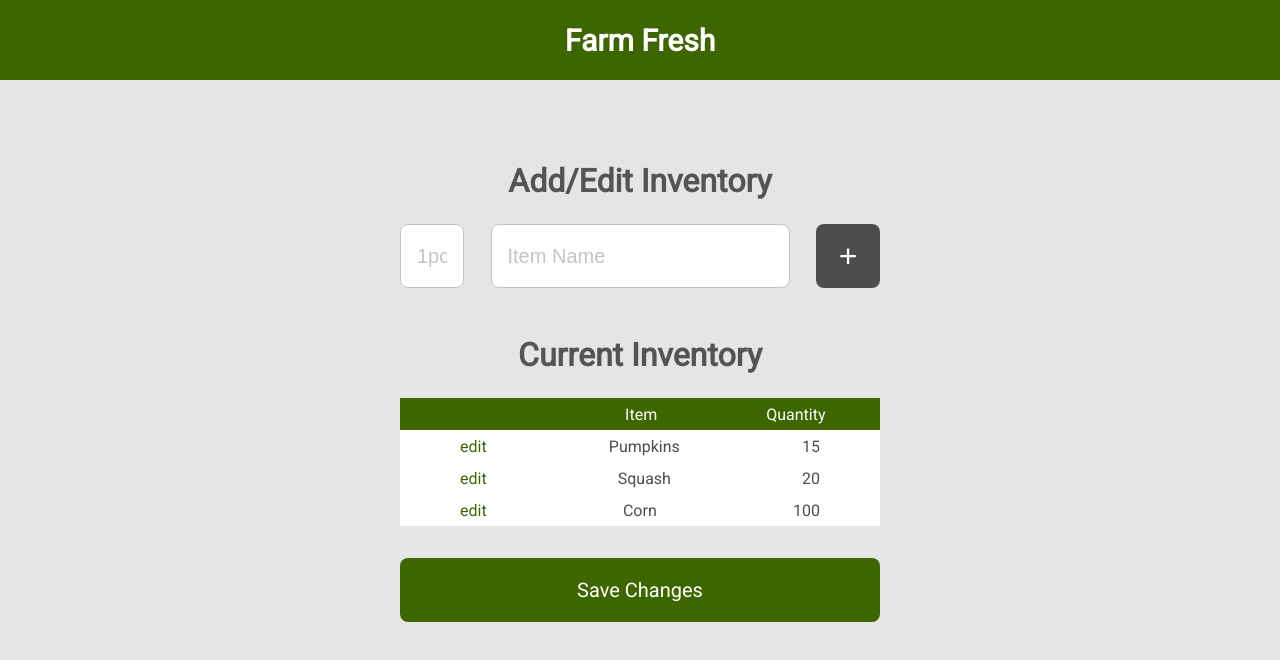
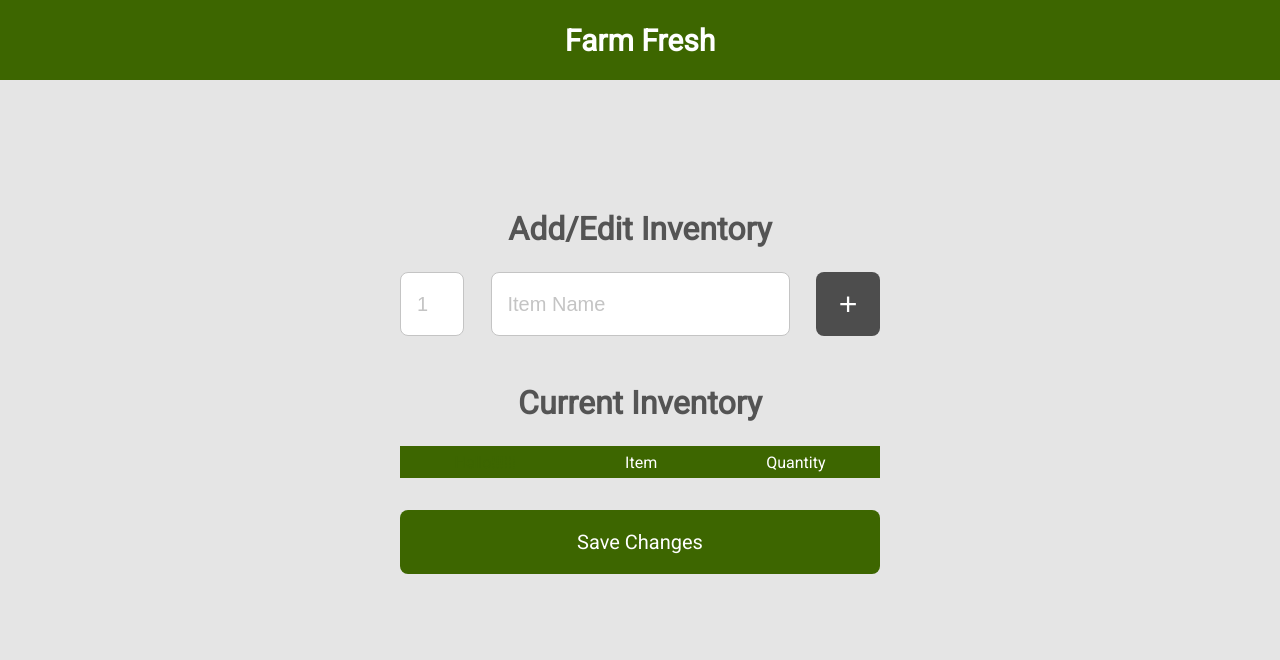
Before and after one commit to Code4Blessings/FarmFreshApp, a React (Create React App) app: page /farmer/inventory in a window 1280 px wide. Shown: the top 660 px of the page. Built offline with nearby package versions, Linux system fonts and the light colour scheme.

Commit message:
functionality and styling of table done

```diff
--- a/src/components/AddInventory.js
+++ b/src/components/AddInventory.js
@@ -1,9 +1,36 @@
-import React from "react";
-import {formik} from "formik";
+import React, {useState} from "react";
+import {Formik, Form, Field, ErrorMessage} from "formik";
 import Header from "./Header";
+import axios from 'axios';
+
+// validating form
+const validate = ({item_name, quantity}) => {
+	const errors = {};
+
+	// validating item_name
+	if (!item_name) {
+		errors.item_name = 'Please enter an item name';
+	} else if (item_name.length < 2) {
+		errors.item_name= 'The item name must have more than two characters';
+    } else if (/\d/.test(item_name) === true) {
+        errors.item_name= 'The item name cannot contain a number';
+    }
+    ;
+
+	// validating quantity
+	if (!quantity) {
+		errors.quantity = 'Please enter a quantity';
+	} else if (quantity > 99) {
+		errors.quantity = 'The quantity cannot exceed 99';
+	};
+
+	return errors;
+};
 
 const AddInventory = () => {
-   return (
+    const [inventory, setInventory] = useState([]);
+
+    return (
         <div>
 
             <Header />
@@ -11,11 +38,39 @@ const AddInventory = () => {
             <section className="inventory-container">
                 <h2>Add/Edit Inventory</h2>
 
-                <form className="inventory-form">
-                    <input className="quantity-inventory" type="number" placeholder="1pc"/>
-                    <input className="inventory-input" type="text" placeholder="Item Name"/>
-                    <button className="add-btn">+</button>
-                </form>
+                <Formik
+					initialValues = {{
+						item_name: '',
+						quantity: '',
+					}}
+
+					onSubmit = {(values, tools) => {
+						axios.post('https://reqres.in/api/users', values)
+							.then(response => {
+                                setInventory([...inventory, values]);
+								tools.resetForm();
+							})
+							.catch(error => {
+								console.log(error);
+                            })
+					}}
+
+					validate = {validate}
+				>
+                    {() => {
+                        return (
+                            <Form className="inventory-form" autoComplete='off'>
+                                <Field className="quantity-inventory" name='quantity' type='number' placeholder='1'/>
+                                <ErrorMessage name='quantity' component='div' className='error'/>
+
+                                <Field className="inventory-input" name='item_name' type='text' placeholder='Item Name'/>
+                                <ErrorMessage name='item_name' component='div' className='error'/>
+
+                                <button className="add-btn" type='submit'>+</button>
+                            </Form>
+                        )
+                    }}
+                </Formik>
 
                 <h2>Current Inventory</h2>
 
@@ -26,28 +81,20 @@ const AddInventory = () => {
                 </div>
 
                 <div className='table-contents'>
-                    <div className='table-row'>
-                        <p>edit</p>
-                        <p>Pumpkins</p>
-                        <p>15</p>
-                    </div>
-                    <div className='table-row'>
-                        <p>edit</p>
-                        <p>Squash</p>
-                        <p>20</p>
-                    </div>
-                    <div className='table-row'>
-                        <p>edit</p>
-                        <p>Corn</p>
-                        <p>100</p>
-                    </div>
+                    {inventory.map((iteration, index) => (
+                        <div className='table-row' key={index}>
+                            <p>edit</p>
+                            <p>{iteration.item_name}</p>
+                            <p>{iteration.quantity}</p>
+                        </div>
+                    ))}
                 </div>
 
                 <button className='farmer-sign-in-button'>Save Changes</button>
 
             </section>
         </div>
-   );
+    );
 }
 
 export default AddInventory;
```
